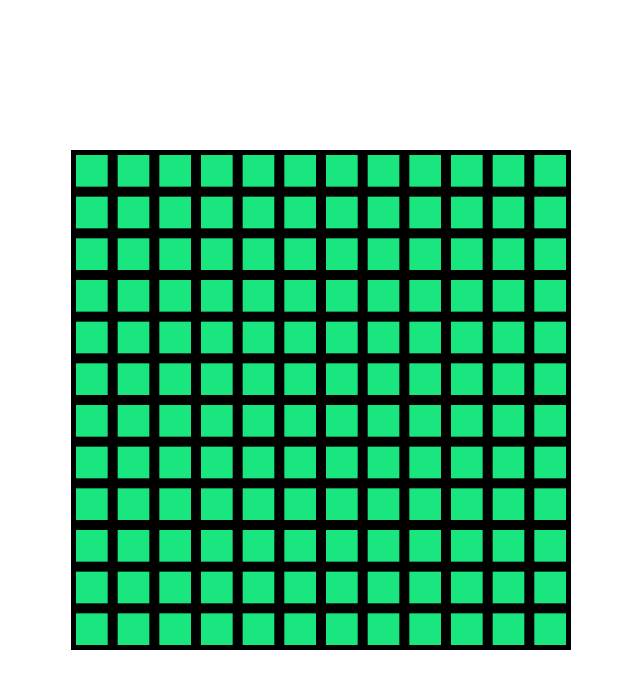
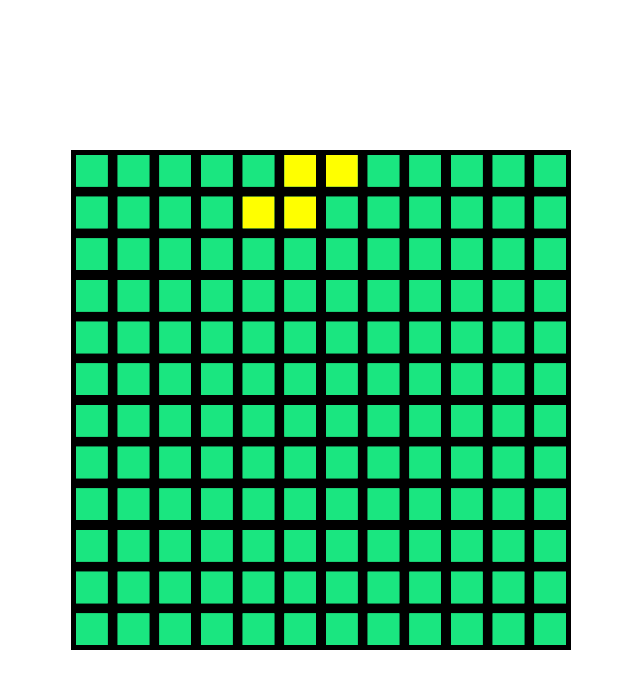
Before and after one commit to congyangtan/tetris, a plain HTML site: page index.html in a window 1280 px wide. Shown: the whole page, without its empty margins (319-959 px from the left). Drawn offline with Linux system fonts and the light colour scheme.

Commit message:
打开方块创建

```diff
--- a/index.html
+++ b/index.html
@@ -25,7 +25,7 @@
         var data = map(12,12);
         render(data,gc);
 
-//        create();
+        create();
         function create(){
             var arr = mold();
             for(var i = 0;i < arr.length; i++){
```
